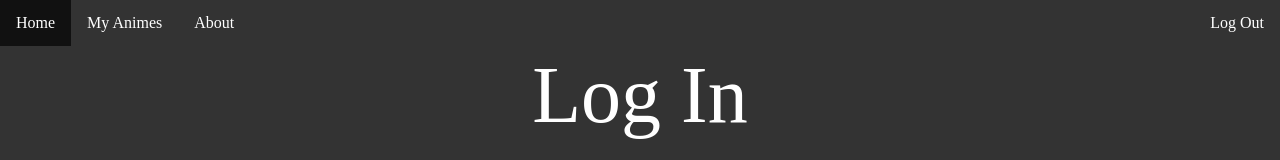
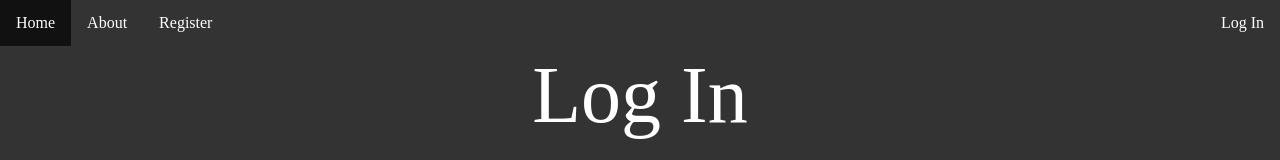
Before and after one commit to IIC3585-2022/vue-grupo-05, a Vue app in the folder MyAnimes/: page /login in a window 1280 px wide. Shown: the top 160 px of the page. Built offline with nearby package versions, Linux system fonts and the light colour scheme.

Commit message:
manejo superficial de login

```diff
--- a/MyAnimes/src/App.vue
+++ b/MyAnimes/src/App.vue
@@ -1,16 +1,19 @@
 <script setup>
-import UnloggedHeader from "./components/UnloggedHeader.vue";
-import LoggedHeader from "./components/LoggedHeader.vue";
-import About from "./components/About.vue";
-import Register from "./components/Register.vue";
-import AllAnimes from "./components/AllAnimes.vue";
-import LogIn from "./components/LogIn.vue";
-import AnimeCard from "./components/AnimeCard.vue"
+  import UnloggedHeader from "./components/UnloggedHeader.vue";
+  import LoggedHeader from "./components/LoggedHeader.vue";
+  import { useStore } from 'vuex';
+  const store = useStore();
+
 </script>
 
 <template>
   <header>
-    <LoggedHeader />
+    <div v-if="store.state.token.length == 0">
+      <UnloggedHeader />
+    </div>
+    <div v-if="store.state.token.length > 0">
+      <LoggedHeader />
+    </div>
   </header>
 
   <main>
--- a/MyAnimes/src/components/LoggedHeader.vue
+++ b/MyAnimes/src/components/LoggedHeader.vue
@@ -1,5 +1,12 @@
 <script setup>
 import router from "./../router";
+import { useStore } from 'vuex';
+
+const store = useStore();
+
+const handleLogOut = () => {
+    store.state.token = "";
+}
 </script>
 
 <template>
@@ -7,7 +14,7 @@ import router from "./../router";
         <li><router-link to="/" class="logo">Home</router-link></li>
         <li class="my-animes"><router-link to="/myAnimes">My Animes</router-link></li>
         <li><router-link to="/about" class="about">About</router-link></li>
-        <li class="log-user"><a  href="#unlogged-home">Log Out</a></li>
+        <li class="log-user" v-on:click="handleLogOut"><router-link to="/login" class="about">Log Out</router-link></li>
     </ul>
 </template>
 
--- a/MyAnimes/src/components/MyAnimes.vue
+++ b/MyAnimes/src/components/MyAnimes.vue
@@ -25,7 +25,6 @@
         .then(response => response.json())
         .then(result => animeIds = result.animes)
         .catch(error => console.log('error', error));
-      console.log("ANIMES IDES: ", animeIds);
       for(let i = 0; i < animeIds.length; i++){
         await fetch(`https://api.jikan.moe/v4/anime/${animeIds[i]}`)
           .then(res => res.json())
--- a/MyAnimes/src/components/UnloggedHeader.vue
+++ b/MyAnimes/src/components/UnloggedHeader.vue
@@ -1,12 +1,13 @@
 <script setup>
+import router from "./../router";
 </script>
 
 <template>
     <ul>
-        <li><a href="#unlogged-home">Home</a></li>
-        <li><a href="#about">About</a></li>
-        <li class="log-user"><a class="active" href="#log-in">Log In</a></li>
-        <li class="log-user"><a  href="#register">Register</a></li>
+        <li><router-link to="/login">Home</router-link></li>
+        <li><router-link to="/about">About</router-link></li>
+        <li class="log-user"><router-link to="/login">Log In</router-link></li>
+        <li><router-link to="/register">Register</router-link></li>
     </ul>
 </template>
 
```
